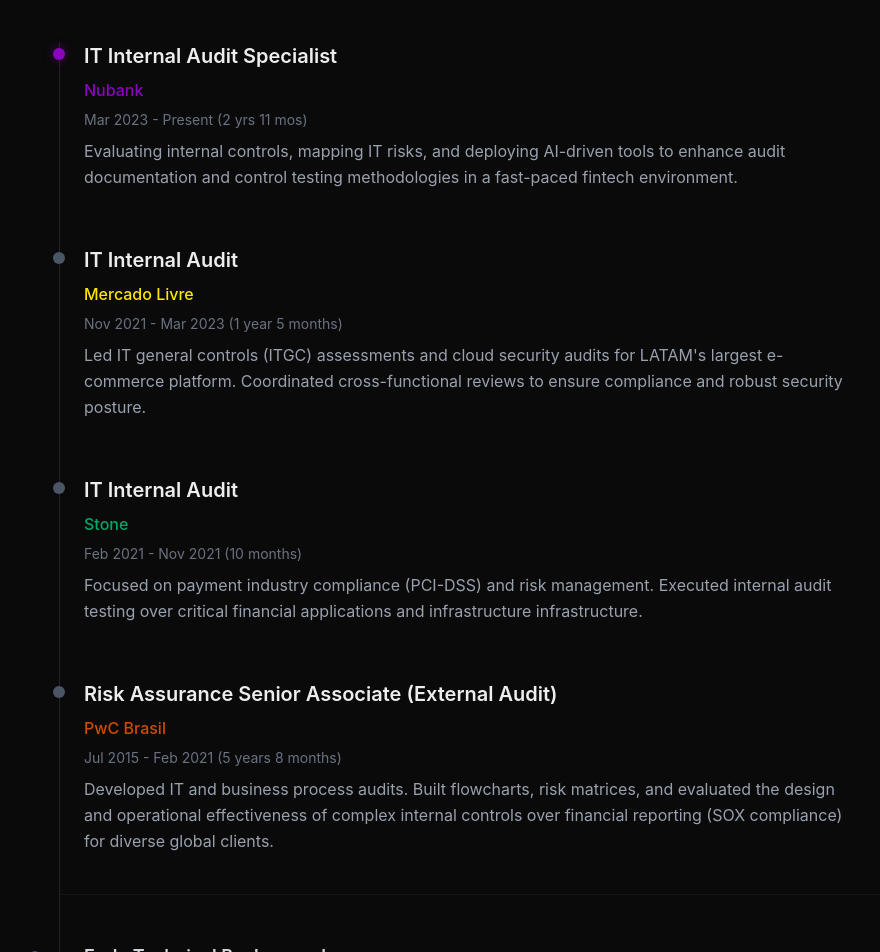
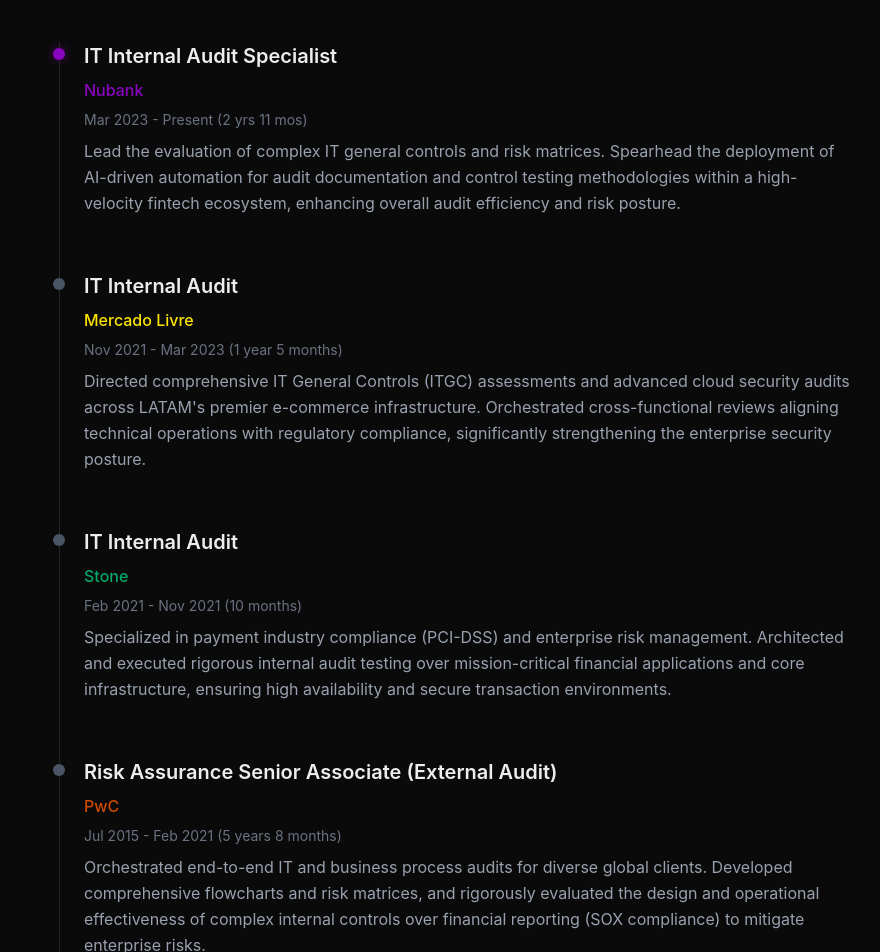
Before and after one commit to tvobrachini/tvobrachini.github.io, a React (Vite) app: page / in a window 1280 px wide. Shown: the part 1020-1972 px from the top of the page, without its empty margins (105-985 px from the left). Built offline with nearby package versions, Linux system fonts and the light colour scheme.

Commit message:
Update favicon, fix links, rename PwC, and refine experience descriptions

```diff
--- a/index.html
+++ b/index.html
@@ -2,7 +2,7 @@
 <html lang="en">
   <head>
     <meta charset="UTF-8" />
-    <link rel="icon" type="image/svg+xml" href="/vite.svg" />
+    <link rel="icon" type="image/svg+xml" href="/favicon.svg" />
     <meta name="viewport" content="width=device-width, initial-scale=1.0" />
     <title>tvobrachini.github.io</title>
   </head>
--- a/src/App.tsx
+++ b/src/App.tsx
@@ -85,37 +85,37 @@ function App() {
               <a href="https://international.nubank.com.br/about/" target="_blank" rel="noreferrer" className="inline-block text-[#8A05BE] font-medium hover:underline">Nubank</a>
               <div className="text-sm text-gray-500">Mar 2023 - Present ({getDurationPassed(new Date('2023-03-01'))})</div>
               <p className="text-gray-400 mt-2 max-w-3xl leading-relaxed">
-                Evaluating internal controls, mapping IT risks, and deploying AI-driven tools to enhance audit documentation and control testing methodologies in a fast-paced fintech environment.
+                Lead the evaluation of complex IT general controls and risk matrices. Spearhead the deployment of AI-driven automation for audit documentation and control testing methodologies within a high-velocity fintech ecosystem, enhancing overall audit efficiency and risk posture.
               </p>
             </div>
 
             <div className="relative group space-y-2 pt-8">
               <div className="absolute -left-[31px] top-9.5 w-3 h-3 bg-gray-600 rounded-full group-hover:bg-[#FFE600] transition-colors"></div>
               <h3 className="text-xl font-semibold">IT Internal Audit</h3>
-              <a href="https://investor.mercadolibre.com/about-us" target="_blank" rel="noreferrer" className="inline-block text-[#FFE600] font-medium hover:underline">Mercado Livre</a>
+              <a href="https://investor.mercadolibre.com/" target="_blank" rel="noreferrer" className="inline-block text-[#FFE600] font-medium hover:underline">Mercado Livre</a>
               <div className="text-sm text-gray-500">Nov 2021 - Mar 2023 (1 year 5 months)</div>
               <p className="text-gray-400 mt-2 max-w-3xl leading-relaxed">
-                Led IT general controls (ITGC) assessments and cloud security audits for LATAM's largest e-commerce platform. Coordinated cross-functional reviews to ensure compliance and robust security posture.
+                Directed comprehensive IT General Controls (ITGC) assessments and advanced cloud security audits across LATAM's premier e-commerce infrastructure. Orchestrated cross-functional reviews aligning technical operations with regulatory compliance, significantly strengthening the enterprise security posture.
               </p>
             </div>
 
             <div className="relative group space-y-2 pt-8">
               <div className="absolute -left-[31px] top-9.5 w-3 h-3 bg-gray-600 rounded-full group-hover:bg-[#00A868] transition-colors"></div>
               <h3 className="text-xl font-semibold">IT Internal Audit</h3>
-              <a href="https://investors.stone.co/about-stoneco/" target="_blank" rel="noreferrer" className="inline-block text-[#00A868] font-medium hover:underline">Stone</a>
+              <a href="https://www.stone.co.br/" target="_blank" rel="noreferrer" className="inline-block text-[#00A868] font-medium hover:underline">Stone</a>
               <div className="text-sm text-gray-500">Feb 2021 - Nov 2021 (10 months)</div>
               <p className="text-gray-400 mt-2 max-w-3xl leading-relaxed">
-                Focused on payment industry compliance (PCI-DSS) and risk management. Executed internal audit testing over critical financial applications and infrastructure infrastructure.
+                Specialized in payment industry compliance (PCI-DSS) and enterprise risk management. Architected and executed rigorous internal audit testing over mission-critical financial applications and core infrastructure, ensuring high availability and secure transaction environments.
               </p>
             </div>
 
             <div className="relative group space-y-2 pt-8">
               <div className="absolute -left-[31px] top-9.5 w-3 h-3 bg-gray-600 rounded-full group-hover:bg-[#D04A02] transition-colors"></div>
               <h3 className="text-xl font-semibold">Risk Assurance Senior Associate (External Audit)</h3>
-              <a href="https://www.pwc.com/gx/en/about.html" target="_blank" rel="noreferrer" className="inline-block text-[#D04A02] font-medium hover:underline">PwC Brasil</a>
+              <a href="https://www.pwc.com/gx/en/about.html" target="_blank" rel="noreferrer" className="inline-block text-[#D04A02] font-medium hover:underline">PwC</a>
               <div className="text-sm text-gray-500">Jul 2015 - Feb 2021 (5 years 8 months)</div>
               <p className="text-gray-400 mt-2 max-w-3xl leading-relaxed">
-                Developed IT and business process audits. Built flowcharts, risk matrices, and evaluated the design and operational effectiveness of complex internal controls over financial reporting (SOX compliance) for diverse global clients.
+                Orchestrated end-to-end IT and business process audits for diverse global clients. Developed comprehensive flowcharts and risk matrices, and rigorously evaluated the design and operational effectiveness of complex internal controls over financial reporting (SOX compliance) to mitigate enterprise risks.
               </p>
             </div>
 
```
Also changed, not shown: public/favicon.svg (added).
